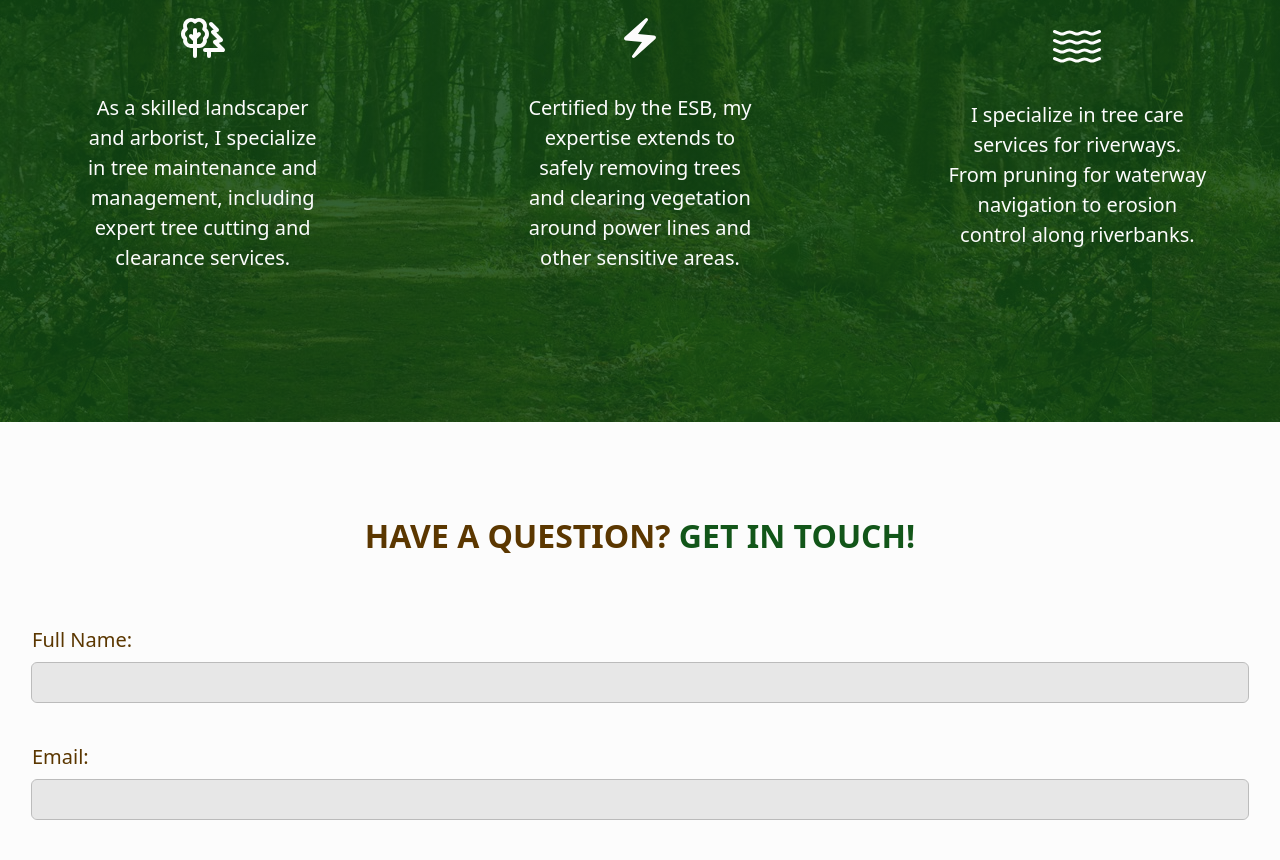
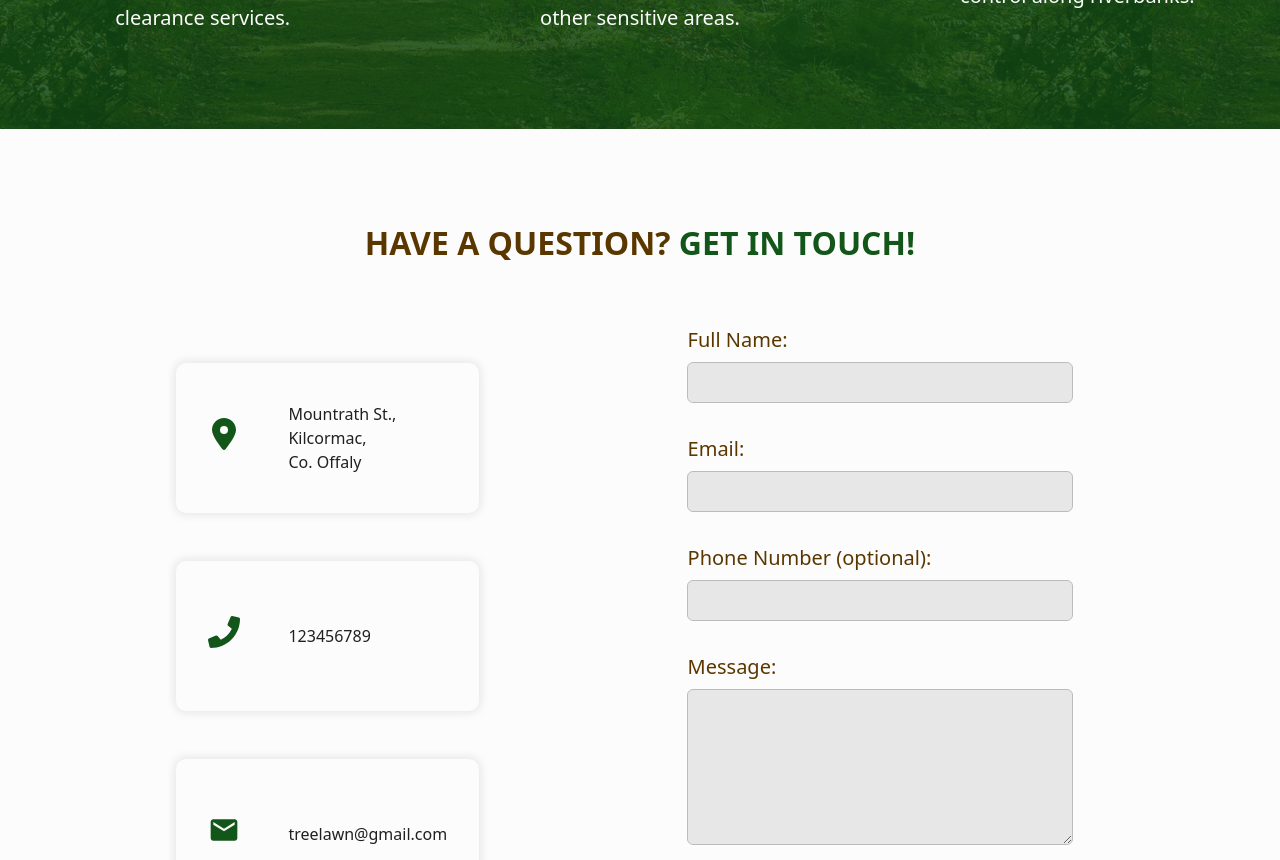
Before and after one commit to KramYengir/treelawn, a React (Vite) app: page / in a window 1280 px wide. Shown: the part 1940-2800 px from the top of the page. Built offline with nearby package versions, Linux system fonts and the light colour scheme; a web font is replaced by a local one.

Commit message:
contact desktop layout done & remove section height limit

```diff
--- a/src/components/Contact/Contact.css
+++ b/src/components/Contact/Contact.css
@@ -1,4 +1,5 @@
 section.contact {
+  position: relative;
   display: grid;
   text-align: center;
   gap: 2rem;
@@ -53,7 +54,6 @@ section.contact {
 }
 
 .contact-info {
-  position: relative;
   display: grid;
   place-content: center;
   gap: 3rem;
@@ -84,3 +84,54 @@ section.contact {
 
   color: var(--clr-primary);
 }
+
+/** DESKTOPS **/
+
+@media (min-width: 1011px) {
+  .contact-wrapper {
+    display: flex;
+    justify-content: space-evenly;
+    padding-bottom: 4rem;
+  }
+
+  .contact-wrapper .contact-info {
+    order: -1;
+    display: flex;
+    flex-direction: column;
+    justify-content: center;
+
+    padding-block: initial;
+
+    background-color: transparent;
+  }
+
+  .contact-wrapper form {
+    justify-content: center;
+    min-width: 35%;
+  }
+
+  .contact form label {
+    margin-block: 2rem 0.5rem;
+  }
+
+  .contact-info__card {
+    display: flex;
+    align-items: center;
+    gap: 3rem;
+
+    text-align: left;
+
+    min-height: 150px;
+
+    padding: 2rem;
+
+    border-radius: 10px;
+    box-shadow: 0 0 10px 1px rgba(211, 211, 211, 0.616);
+  }
+
+  .contact-info a {
+    right: 1rem;
+
+    transform: translateX(0);
+  }
+}
--- a/src/components/Contact/Contact.jsx
+++ b/src/components/Contact/Contact.jsx
@@ -10,6 +10,7 @@ const Contact = () => {
       <h2>
         have a question? <span>get in touch!</span>
       </h2>
+      <div className="contact-wrapper">
         <ContactForm />
         <div className="contact-info">
           <div className="contact-info__card">
@@ -39,6 +40,7 @@ const Contact = () => {
             <MdOutlineKeyboardDoubleArrowUp />
           </a>
         </div>
+      </div>
     </section>
   );
 };
--- a/src/components/Contact/ContactForm.jsx
+++ b/src/components/Contact/ContactForm.jsx
@@ -31,7 +31,6 @@ const ContactForm = () => {
   };
 
   return (
-    <div>
     <form ref={form} onSubmit={sendEmail}>
       <label htmlFor="name">Full Name:</label>
       <input id="name" type="text" name="name" maxLength={30} required />
@@ -43,14 +42,13 @@ const ContactForm = () => {
       <textarea
         id="message"
         name="message"
-          rows="10"
+        rows="6"
         maxLength={500}
         required
       ></textarea>
       <button type="submit" className="btn btn-primary">
         Send Message
       </button>
-      </form>
 
       {/* Message Success Confirmation */}
 
@@ -68,7 +66,7 @@ const ContactForm = () => {
           </div>
         </div>
       )}
-    </div>
+    </form>
   );
 };
 
--- a/src/components/Services/Services.css
+++ b/src/components/Services/Services.css
@@ -40,7 +40,7 @@ section.services {
 @media (min-width: 1011px) {
   section.services {
     align-items: center;
-    gap: 1rem;
+    gap: 6rem;
   }
   .service-list {
     display: flex;
--- a/src/index.css
+++ b/src/index.css
@@ -91,7 +91,7 @@ body.disable-scrolling {
 }
 
 section {
-  min-height: 90vh;
+  /* min-height: 90vh; */
   padding: 6rem 1.5rem;
 }
 
```
Lines whose indentation alone changed are shown as unchanged.
